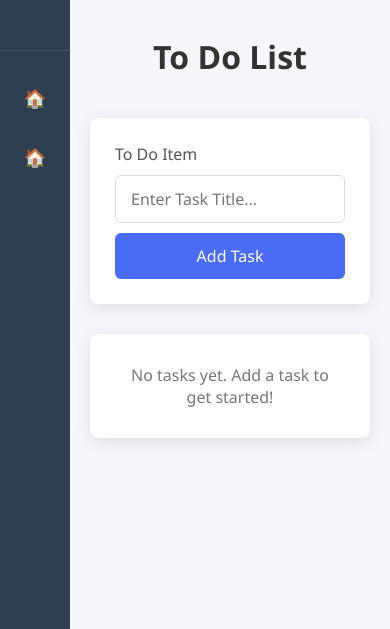
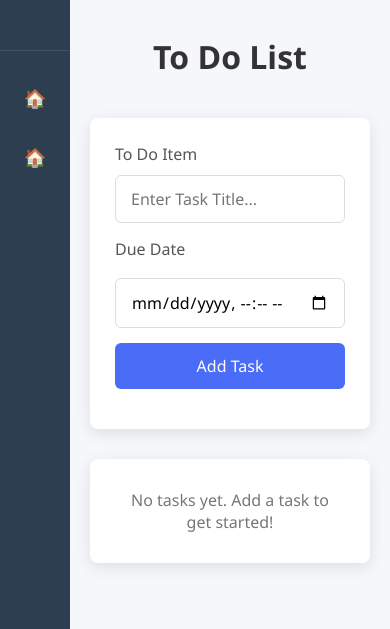
Before and after one commit to ShayazP/flask-todo-app, a Flask app: page /todos in a window 390 px wide. Shown: the top 629 px of the page. Run offline with Flask 3, Linux system fonts and the light colour scheme; the visitor is signed in with stand-in values (Sample User, id 1); data that the repository does not hold is empty.

Commit message:
Added a calendar for the user and if it's overdue it'll let the user know

```diff
--- a/app.py
+++ b/app.py
@@ -2,6 +2,7 @@ from flask import Flask, render_template, request, redirect, url_for
 from flask_sqlalchemy import SQLAlchemy
 from flask_login import LoginManager, UserMixin, login_user, logout_user, login_required, current_user
 from werkzeug.security import generate_password_hash, check_password_hash
+from datetime import datetime  # Add this import at the top
 
 app = Flask(__name__)
 app.config['SQLALCHEMY_DATABASE_URI'] = 'sqlite:///db.sqlite'
@@ -19,6 +20,7 @@ class Todo(db.Model):
     title = db.Column(db.String(100))
     complete = db.Column(db.Boolean)
     user_id = db.Column(db.Integer, db.ForeignKey('user.id'), nullable=False)
+    due_date = db.Column(db.DateTime)  # Add this line
 
 class User(UserMixin, db.Model):
     id = db.Column(db.Integer, primary_key=True)
@@ -33,16 +35,21 @@ def root():
 @app.route("/todos")
 @login_required
 def index():
-    # Only get todos for the current user
-    todo_list = Todo.query.filter_by(user_id=current_user.id).all()
-    return render_template("base.html", todo_list=todo_list)
+    # Get todos for current user, sorted by due date
+    todo_list = Todo.query.filter_by(user_id=current_user.id).order_by(Todo.due_date.asc()).all()
+    return render_template("base.html", todo_list=todo_list, now=datetime.now)
 
 @app.route("/create", methods=["POST"])
 @login_required
 def create():
-    # add new item with current user's id
     title = request.form.get("title")
-    new_todo = Todo(title=title, complete=False, user_id=current_user.id)
+    due_date = datetime.strptime(request.form.get("due_date"), '%Y-%m-%dT%H:%M')
+    new_todo = Todo(
+        title=title,
+        complete=False,
+        user_id=current_user.id,
+        due_date=due_date
+    )
     db.session.add(new_todo)
     db.session.commit()
     return redirect(url_for("index"))
--- a/templates/base.html
+++ b/templates/base.html
@@ -97,6 +97,7 @@
             display: flex;
             gap: 10px;
             margin-top: 10px;
+            margin-bottom: 15px;
         }
 
         label {
@@ -116,6 +117,20 @@
         }
 
         input[type="text"]:focus {
+            outline: none;
+            border-color: #4A6CF7;
+        }
+
+        input[type="datetime-local"] {
+            padding: 12px 15px;
+            border: 1px solid #ddd;
+            border-radius: 6px;
+            font-size: 16px;
+            transition: border-color 0.3s;
+            width: 100%;
+        }
+
+        input[type="datetime-local"]:focus {
             outline: none;
             border-color: #4A6CF7;
         }
@@ -159,7 +174,7 @@
         .todo-info {
             display: flex;
             align-items: center;
-            gap: 10px;
+            gap: 15px;
             flex: 1;
         }
 
@@ -180,6 +195,17 @@
             font-weight: 500;
         }
 
+        .todo-details {
+            display: flex;
+            flex-direction: column;
+            gap: 5px;
+        }
+
+        .todo-due-date {
+            font-size: 14px;
+            color: #666;
+        }
+
         .status-badge {
             border-radius: 15px;
             padding: 4px 12px;
@@ -196,6 +222,11 @@
         .status-complete {
             background-color: #F0FFF4;
             color: #34D399;
+        }
+
+        .status-overdue {
+            background-color: #FEE2E2;
+            color: #DC2626;
         }
 
         .todo-actions {
@@ -281,6 +312,15 @@
                 width: 100%;
                 justify-content: flex-end;
             }
+
+            .todo-info {
+                flex-direction: column;
+                align-items: flex-start;
+            }
+
+            .task-input-group {
+                width: 100%;
+            }
         }
     </style>
 </head>
@@ -307,6 +347,12 @@
                         <label for="title">To Do Item</label>
                         <div class="task-input-group">
                             <input type="text" name="title" placeholder="Enter Task Title..." required>
+                        </div>
+                        <div class="task-input-group">
+                            <label for="due_date">Due Date</label>
+                            <input type="datetime-local" name="due_date" id="due_date" required>
+                        </div>
+                        <div class="task-input-group">
                             <button type="submit">Add Task</button>
                         </div>
                     </div>
@@ -318,11 +364,18 @@
                     <div class="todo-item">
                         <div class="todo-info">
                             <span class="todo-id">{{ todo.id }}</span>
-                            <span class="todo-title">{{ todo.title }}</span>
+                            <div class="todo-details">
+                                <span class="todo-title">{{ todo.title }}</span>
+                                <span class="todo-due-date">Due: {{ todo.due_date.strftime('%Y-%m-%d %H:%M') }}</span>
+                            </div>
                             {% if todo.complete == False %}
                                 <span class="status-badge status-incomplete">Not Complete</span>
                             {% else %}
                                 <span class="status-badge status-complete">Complete</span>
+                            {% endif %}
+
+                            {% if todo.due_date < now() and not todo.complete %}
+                                <span class="status-badge status-overdue">Overdue</span>
                             {% endif %}
                         </div>
 
```
